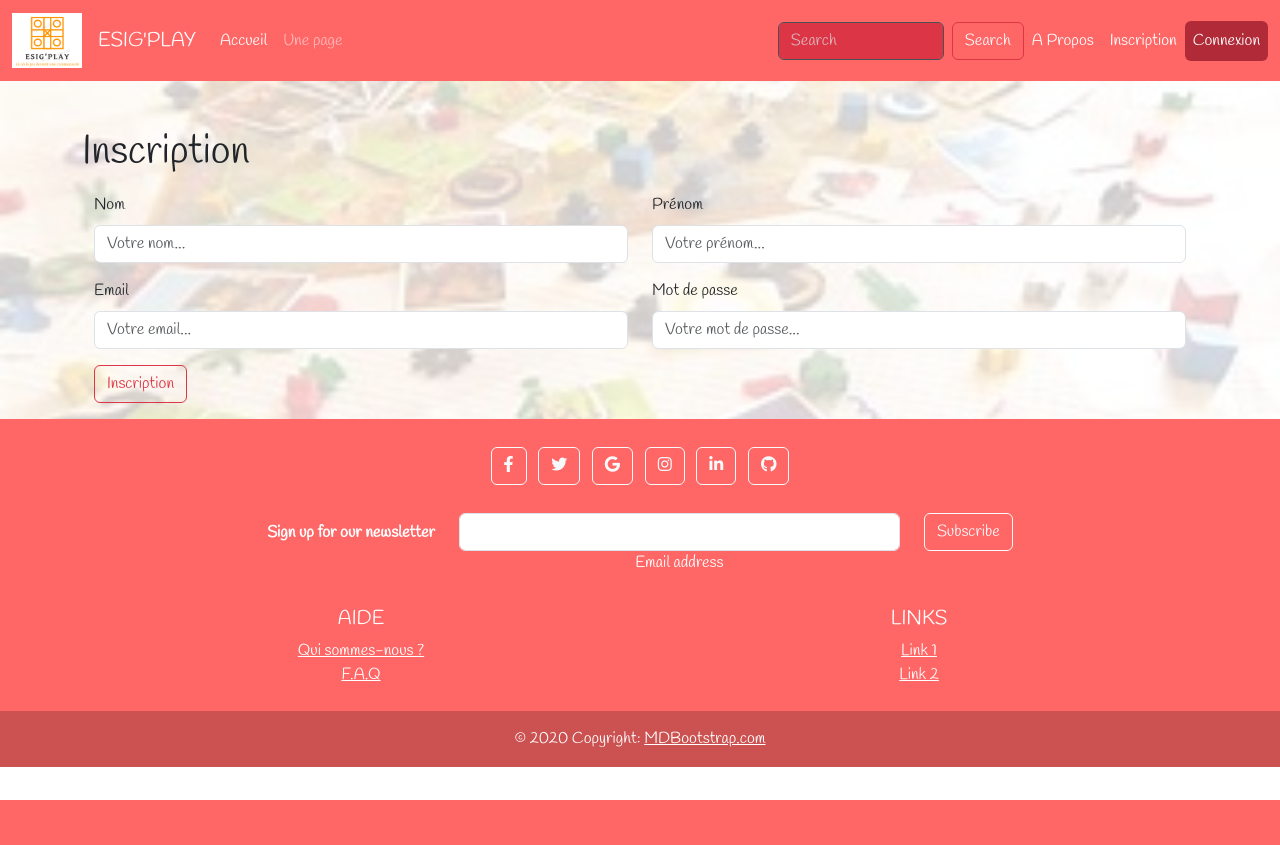
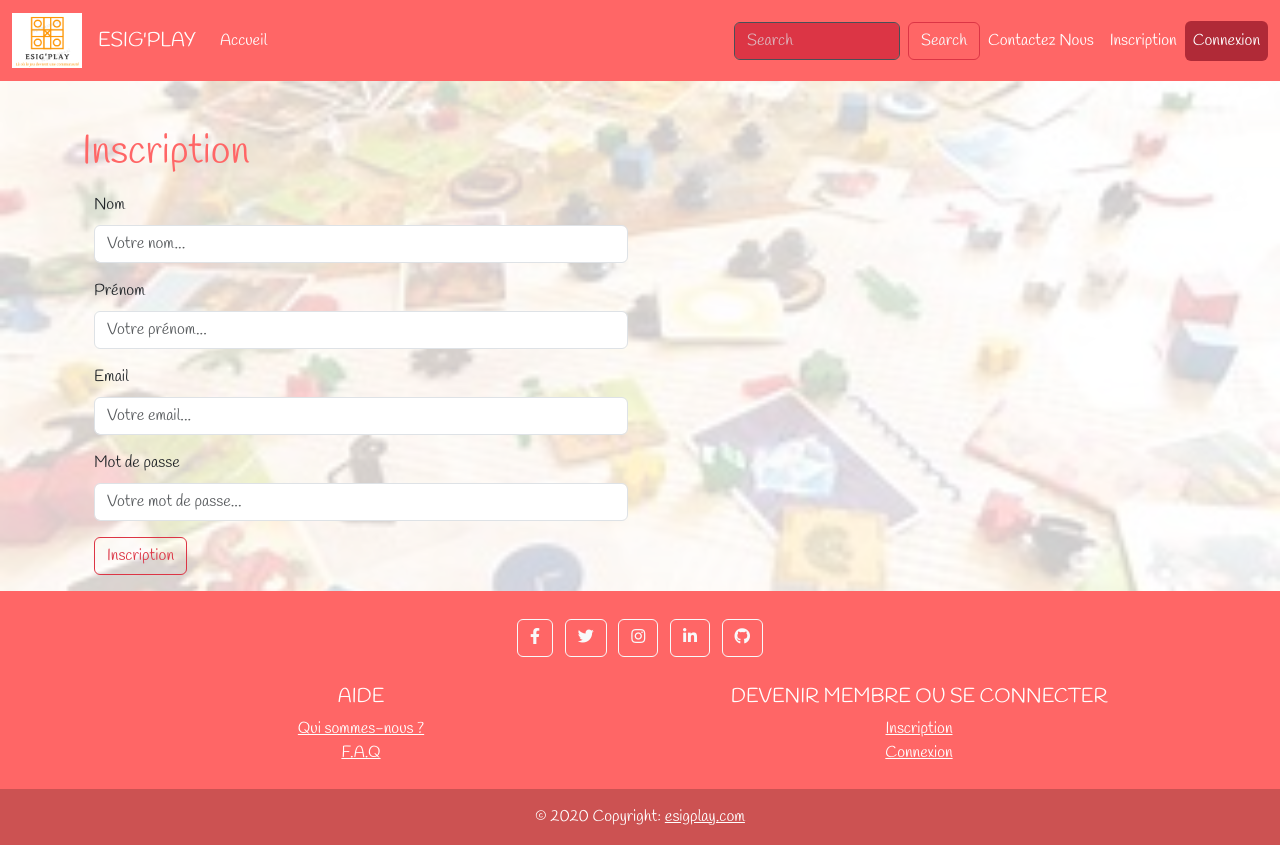
Before and after one commit to AbdoulDiouf2/CSW, a PHP site: page /inscription.php in a window 1280 px wide. Before the commit the page ends 800 px from the top, so only its background shows below. Run offline with PHP 8.4, Linux system fonts and the light colour scheme.

Commit message:
Update: - contactus - navbar admin and members - members -footer members

```diff
--- a/Gestion_des_jeux.php
+++ b/Gestion_des_jeux.php
@@ -47,7 +47,7 @@
 <br><br>
 
 <div style="width: 200px; height: 100px; margin : auto;">
-<a class="btn btn-primary" href="page_ajout_jeu.php" role="button">Ajouter un jeu</a>
+<a class="btn btn-danger" href="page_ajout_jeu.php" role="button">Ajouter un jeu</a>
 </div>
 <table class="table">
   <thead>
--- a/footer.inc.php
+++ b/footer.inc.php
@@ -5,73 +5,31 @@
       <!-- Section: Social media -->
       <section class="mb-4">
         <!-- Facebook -->
-        <a class="btn btn-outline-light btn-floating m-1" href="#!" role="button">
+        <a class="btn btn-outline-light btn-floating m-1" href="https://www.facebook.com/abdouahat.diouf" role="button">
           <i class="fab fa-facebook-f"></i>
         </a>
 
         <!-- Twitter -->
-        <a class="btn btn-outline-light btn-floating m-1" href="#!" role="button"
+        <a class="btn btn-outline-light btn-floating m-1" href="https://x.com/abdoul_ahad691?t=VowwkHYTxoBzit9yidXOjg&s=09" role="button"
           ><i class="fab fa-twitter"></i
         ></a>
 
-        <!-- Google -->
-        <a class="btn btn-outline-light btn-floating m-1" href="#!" role="button"
-          ><i class="fab fa-google"></i
-        ></a>
-
         <!-- Instagram -->
-        <a class="btn btn-outline-light btn-floating m-1" href="#!" role="button"
+        <a class="btn btn-outline-light btn-floating m-1" href="https://instagram.com/abdoul_ahad_691?igshid=MWw5bm41bmh2a3VhZA==" role="button"
           ><i class="fab fa-instagram"></i
         ></a>
 
         <!-- Linkedin -->
-        <a class="btn btn-outline-light btn-floating m-1" href="#!" role="button"
+        <a class="btn btn-outline-light btn-floating m-1" href="www.linkedin.com/in/abdoul-ahad-mbacké-diouf-5b04b4213" role="button"
           ><i class="fab fa-linkedin-in"></i
         ></a>
 
         <!-- Github -->
-        <a class="btn btn-outline-light btn-floating m-1" href="#!" role="button"
+        <a class="btn btn-outline-light btn-floating m-1" href="https://github.com/AbdoulDiouf2/CSW" role="button"
           ><i class="fab fa-github"></i
         ></a>
       </section>
       <!-- Section: Social media -->
-
-      <!-- Section: Form -->
-      <section class="">
-        <form action="">
-          <!--Grid row-->
-          <div class="row d-flex justify-content-center">
-            <!--Grid column-->
-            <div class="col-auto">
-              <p class="pt-2">
-                <strong>Sign up for our newsletter</strong>
-              </p>
-            </div>
-            <!--Grid column-->
-
-            <!--Grid column-->
-            <div class="col-md-5 col-12">
-              <!-- Email input -->
-              <div class="form-outline form-white mb-4">
-                <input type="email" id="form5Example21" class="form-control" />
-                <label class="form-label" for="form5Example21">Email address</label>
-              </div>
-            </div>
-            <!--Grid column-->
-
-            <!--Grid column-->
-            <div class="col-auto">
-              <!-- Submit button -->
-              <button type="submit" class="btn btn-outline-light mb-4">
-                Subscribe
-              </button>
-            </div>
-            <!--Grid column-->
-          </div>
-          <!--Grid row-->
-        </form>
-      </section>
-      <!-- Section: Form -->
 
       <!-- Section: Links -->
       <section class="">
@@ -94,14 +52,14 @@
 
           <!--Grid column-->
           <div class="col-lg-6 col-md-6 mb-4 mb-md-0">
-            <h5 class="text-uppercase">Links</h5>
+            <h5 class="text-uppercase">Devenir membre ou Se connecter</h5>
 
             <ul class="list-unstyled mb-0">
               <li>
-                <a href="#!" class="text-white">Link 1</a>
+                <a href="inscription.php" class="text-white">Inscription</a>
               </li>
               <li>
-                <a href="#!" class="text-white">Link 2</a>
+                <a href="connexion.php" class="text-white">Connexion</a>
               </li>
             </ul>
           </div>
@@ -117,7 +75,7 @@
     <!-- Copyright -->
     <div class="text-center p-3" style="background-color: rgba(0, 0, 0, 0.2);">
       © 2020 Copyright:
-      <a class="text-white" href="https://mdbootstrap.com/">MDBootstrap.com</a>
+      <a class="text-white" href="https://www.esigelec.fr/fr">esigplay.com</a>
     </div>
     <!-- Copyright -->
   </footer>
--- a/inscription.php
+++ b/inscription.php
@@ -28,7 +28,7 @@
 
 <div class="container">
 <br><br>
-<h1>Inscription</h1>
+<h1 style="color: #FF6666;">Inscription</h1>
 <form  method="POST" action="tt_inscription.php">
     <div class="container">
         <div class="row my-3">
@@ -36,16 +36,20 @@
                 <label for="nom" class="form-label">Nom</label>
                 <input type="text" class="form-control " id="nom" name="nom" placeholder="Votre nom..." required>
             </div>
+        </div>
+        <div class="row my-3">
             <div class="col-md-6">
                 <label for="prenom" class="form-label">Prénom</label>
                 <input type="text" class="form-control " id="prenom" name="prenom" placeholder="Votre prénom..." required>
             </div>
         </div>
-        <div class="row">
+        <div class="row my-3">
             <div class="col-md-6">
                 <label for="email" class="form-label">Email</label>
                 <input type="email" class="form-control " id="email" name="email" placeholder="Votre email..." required>
             </div>
+        </div>
+        <div class="row my-3">
             <div class="col-md-6">
                 <label for="password" class="form-label">Mot de passe</label>
                 <input type="password" class="form-control " id="password" name="password" placeholder="Votre mot de passe..." required>
--- a/menu.inc.php
+++ b/menu.inc.php
@@ -12,9 +12,11 @@
         <li class="nav-item">
           <a class="nav-link active" aria-current="page" href="index.php">Accueil</a>
         </li>
+<!--
         <li class="nav-item">
           <a class="nav-link" href="page.php">Une page</a>
         </li>
+-->
       </ul>
 
       <form class="d-flex" role="search">
@@ -43,7 +45,7 @@
 
       <ul class="navbar-nav mb-lg-0">
         <li class="nav-item">
-          <a class="nav-link active"  href="aboutus.php">A Propos</a>
+          <a class="nav-link active"  href="contactus.php">Contactez Nous</a>
         </li>
         <?php
         if ((isset($_SESSION['PROFILE'])))
--- a/page_ProfilAdmin.php
+++ b/page_ProfilAdmin.php
@@ -42,7 +42,7 @@ if (!isset($_SESSION['email']) || !isset($_SESSION['isAdmin']) || $_SESSION['isA
 <br><br>
 
 <div style="width: 200px; height: 100px; margin : auto;">
-    <a class="btn btn-primary" href="page_ajout_admin.php" role="button">Ajouter un profil Administrateur</a>
+    <a class="btn btn-danger" href="page_ajout_admin.php" role="button">Ajouter un profil Administrateur</a>
 
 </div>
     <h1>Informations Admin</h1> <!-- Le texte au-dessus de la première liste -->
--- a/page_ajout_admin.php
+++ b/page_ajout_admin.php
@@ -67,7 +67,7 @@
         </div>
         </div>
         <div class="row my-3">
-        <div class="d-grid gap-2 d-md-block"><button class="btn btn-outline-primary" type="submit">Inscription</button></div>
+        <div class="d-grid gap-2 d-md-block"><button class="btn btn-outline-danger" type="submit">Inscription</button></div>
         </div>
     </div>
 </form>
--- a/page_ajout_date.php
+++ b/page_ajout_date.php
@@ -70,7 +70,7 @@
 
         </div>
             <div style="width: 200px; height: 100px; margin : auto;">
-                <div class="d-grid gap-2 d-md-block"><button class="btn btn-outline-primary" type="submit">Ajouter une date de jeu</button></div>
+                <div class="d-grid gap-2 d-md-block"><button class="btn btn-outline-danger" type="submit">Ajouter une date de jeu</button></div>
             </div>
 
     </div>
```
Also changed, not shown: aboutus.php (deleted, +0 -61 lines), comming_parts.php (+27 -2 lines), connexion.php (+4 -3 lines), contactus.php (added, +115 -0 lines), historique_jeu.php (+26 -2 lines), liste_jeux_membre.php (+28 -2 lines), membre.php (+26 -2 lines), menuadmin.php (+6 -1 lines), menumembre.php (+6 -1 lines), page_profil_Membre.php (+26 -5 lines). Lines whose indentation alone changed are shown as unchanged.
